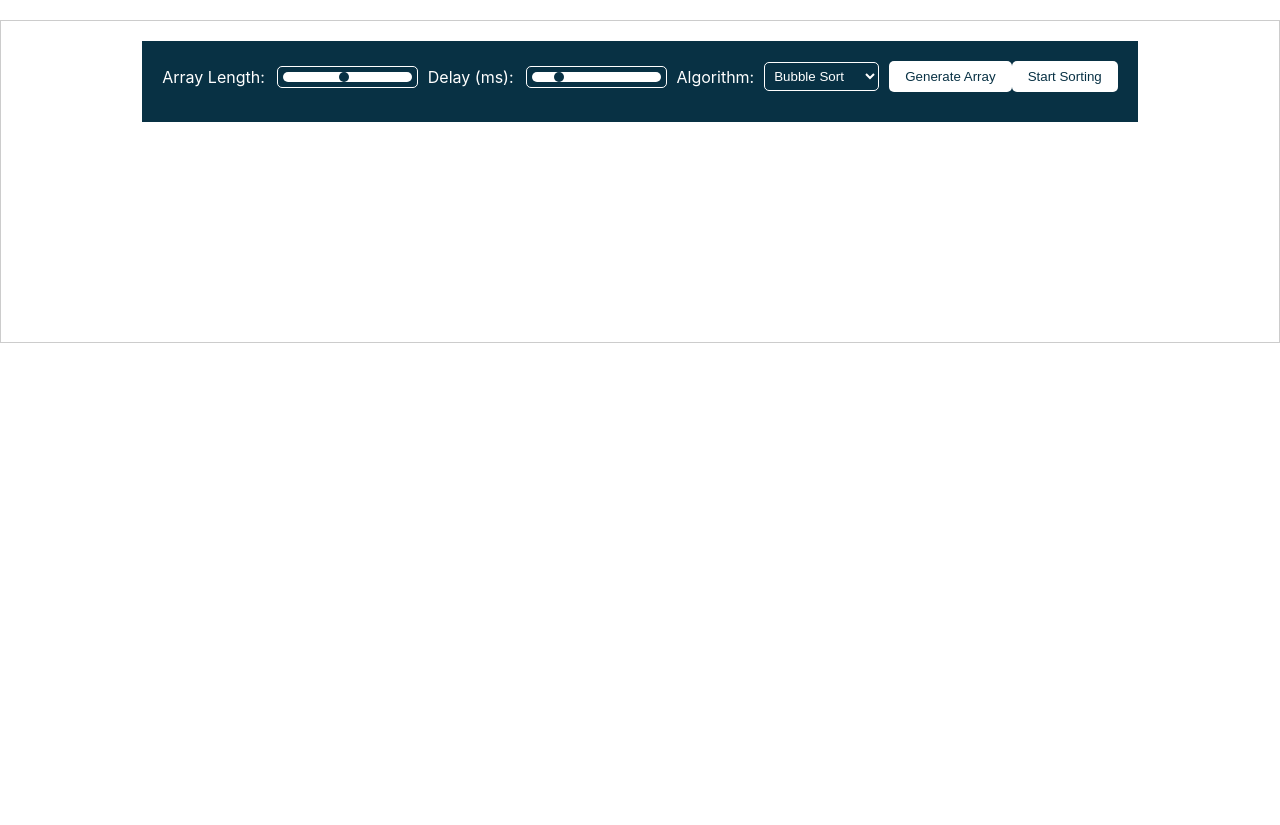
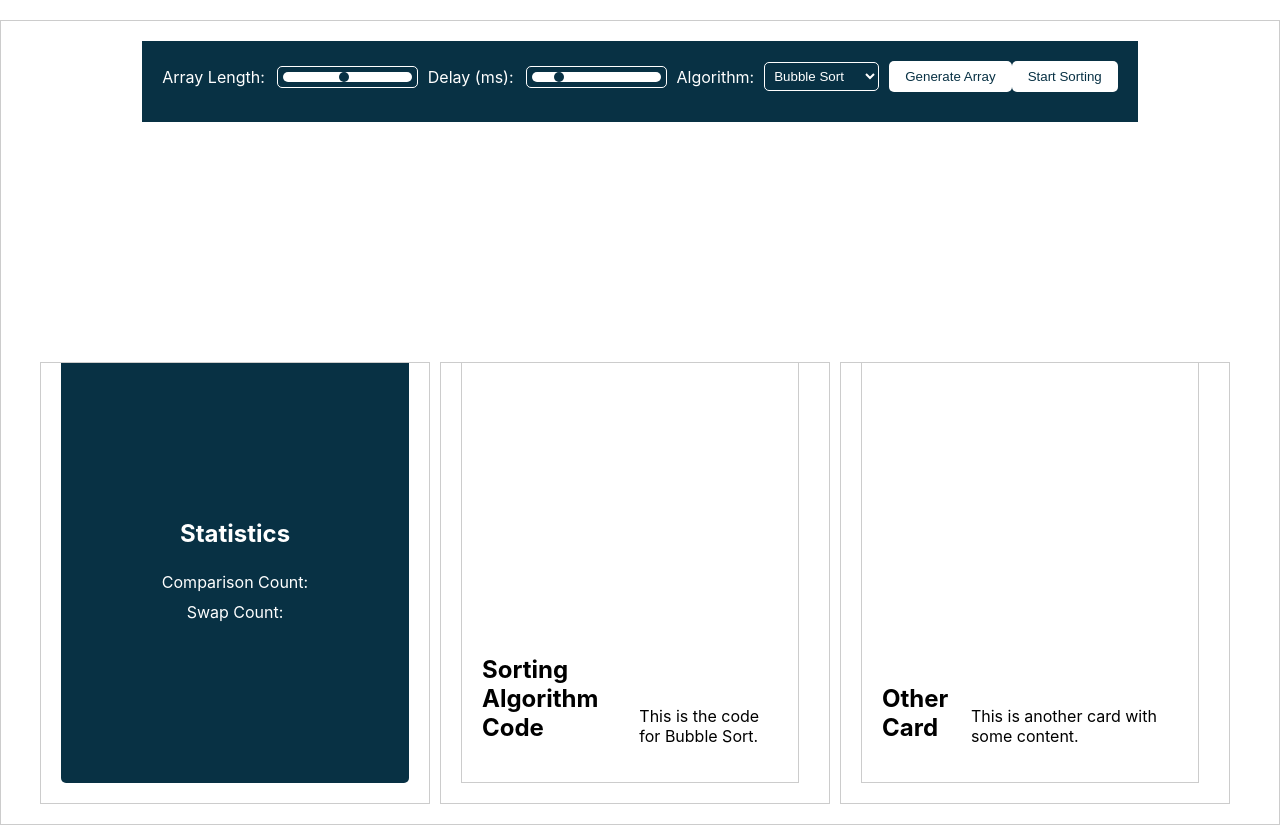
Before and after one commit to Ayush351/Sorting_Visualizer, a React (Create React App) app in the folder sorting-visualizer/: page / in a window 1280 px wide. Before the commit the page ends 800 px from the top, so only its background shows below. Built offline with nearby package versions, Linux system fonts and the light colour scheme.

Commit message:
Swap Count and Comparison Count added for Bubble and Selection sort

```diff
--- a/sorting-visualizer/src/algorithms/bubbleSort.js
+++ b/sorting-visualizer/src/algorithms/bubbleSort.js
@@ -1,5 +1,7 @@
 // bubbleSort.js
-function bubbleSort(array) {
+function bubbleSort(array, updateCounts) {
+  let comparisons = 0;
+  let swaps = 0;
   const steps = [array.slice()];
 
   const len = array.length;
@@ -7,7 +9,9 @@ function bubbleSort(array) {
   do {
     swapped = false;
     for (let i = 0; i < len - 1; i++) {
+      comparisons++;
       if (array[i] > array[i + 1]) {
+        swaps++;
         const temp = array[i];
         array[i] = array[i + 1];
         array[i + 1] = temp;
@@ -17,6 +21,7 @@ function bubbleSort(array) {
     }
   } while (swapped);
 
+  updateCounts(comparisons, swaps);
   return steps;
 }
 
--- a/sorting-visualizer/src/algorithms/selectionSort.js
+++ b/sorting-visualizer/src/algorithms/selectionSort.js
@@ -1,18 +1,25 @@
-// selectionSort.js
-async function selectionSort(array, steps = []) {
+async function selectionSort(array, updateCounts) {
+  let comparisons = 0;
+  let swaps = 0;
+  const steps = [];
+
   const length = array.length;
   for (let i = 0; i < length - 1; i++) {
     let minIndex = i;
     for (let j = i + 1; j < length; j++) {
+      comparisons++;
       if (array[j] < array[minIndex]) {
         minIndex = j;
       }
     }
     if (minIndex !== i) {
+      swaps++;
       [array[i], array[minIndex]] = [array[minIndex], array[i]]; // Swap elements
       steps.push(array.slice()); // Push current state of array to steps
     }
   }
+
+  updateCounts(comparisons, swaps);
   return steps;
 }
 
--- /dev/null
+++ b/sorting-visualizer/src/components/OtherCard.js
@@ -0,0 +1,13 @@
+import React from 'react';
+
+function OtherCard() {
+  // Placeholder content, replace with actual content
+  return (
+    <div className="card">
+      <h2>Other Card</h2>
+      <p>This is another card with some content.</p>
+    </div>
+  );
+}
+
+export default OtherCard;
--- /dev/null
+++ b/sorting-visualizer/src/components/SortingCodeCard.js
@@ -0,0 +1,13 @@
+import React from 'react';
+
+function SortingCodeCard({ algorithm }) {
+  // Placeholder content, replace with actual code display
+  return (
+    <div className="card">
+      <h2>Sorting Algorithm Code</h2>
+      <p>This is the code for {algorithm}.</p>
+    </div>
+  );
+}
+
+export default SortingCodeCard;
--- a/sorting-visualizer/src/components/SortingVisualizer.js
+++ b/sorting-visualizer/src/components/SortingVisualizer.js
@@ -1,6 +1,9 @@
 import React, { useState } from 'react';
 import Controls from './Controls';
 import ArrayBar from './ArrayBar';
+import StatisticsCard from './StatisticsCard';
+import SortingCodeCard from './SortingCodeCard';
+import OtherCard from './OtherCard';
 import bubbleSort from '../algorithms/bubbleSort';
 import mergeSort from '../algorithms/mergeSort';
 import selectionSort from '../algorithms/selectionSort';
@@ -18,19 +21,27 @@ function SortingVisualizer() {
   const [algorithm, setAlgorithm] = useState('Bubble Sort');
   const [sorting, setSorting] = useState(false);
 
+  const [comparisonCount, setComparisonCount] = useState(0);
+  const [swapCount, setSwapCount] = useState(0);
+  const [showCounts, setShowCounts] = useState(false);
+
   const startSorting = async () => {
     setSorting(true);
+    setShowCounts(false);
+
+    setComparisonCount(0);
+    setSwapCount(0);
 
     let steps = [];
     switch (algorithm) {
       case 'Bubble Sort':
-        steps = await bubbleSort(array.slice());
+        steps = await bubbleSort(array.slice(), updateCounts);
         break;
       case 'Merge Sort':
         steps = await mergeSort(array.slice(), 0, array.length - 1, []);
         break;
       case 'Selection Sort':
-        steps = await selectionSort(array.slice());
+        steps = await selectionSort(array.slice(), updateCounts);
         break;
       case 'Quick Sort':
         steps = await quickSort(array.slice(), 0, array.length - 1, []);
@@ -57,6 +68,12 @@ function SortingVisualizer() {
     }
 
     setSorting(false);
+    setShowCounts(true);
+  };
+
+  const updateCounts = (comparisons, swaps) => {
+    setComparisonCount(comparisonCount + comparisons);
+    setSwapCount(swapCount + swaps);
   };
 
   const generateRandomArray = () => {
@@ -85,10 +102,26 @@ function SortingVisualizer() {
         onStartSorting={startSorting}
         sorting={sorting}
       />
+
       <div className="array-container">
         {array.map((value, idx) => (
           <ArrayBar key={idx} value={value} idx={idx} max={1000} />
         ))}
+      </div>
+
+      <div className="container">
+        <div className="card">
+        <StatisticsCard
+          comparisonCount={showCounts ? comparisonCount : null}
+          swapCount={showCounts ? swapCount : null}
+        />
+        </div>
+        <div className="card">
+          <SortingCodeCard algorithm={algorithm} />
+        </div>
+        <div className="card">
+          <OtherCard />
+        </div>
       </div>
     </div>
   );
--- /dev/null
+++ b/sorting-visualizer/src/components/StatisticsCard.js
@@ -0,0 +1,15 @@
+// StatisticsCard.js
+import React from 'react';
+import '../styles/StatisticsCard.css';
+
+function StatisticsCard({ comparisonCount, swapCount }) {
+  return (
+    <div className="statistics-card">
+      <h2>Statistics</h2>
+      <p>Comparison Count: {comparisonCount}</p>
+      <p>Swap Count: {swapCount}</p>
+    </div>
+  );
+}
+
+export default StatisticsCard;
--- a/sorting-visualizer/src/styles/SortingVisualizer.css
+++ b/sorting-visualizer/src/styles/SortingVisualizer.css
@@ -8,6 +8,8 @@
   padding: 20px; /* Add padding around the content */
   box-sizing: border-box; /* Include padding in the width calculation */
   border: 1px solid #ccc; /* Optional border for visual separation */
+
+
 }
 
 .array-container {
@@ -27,3 +29,32 @@
   background-color: blue;
   margin: 0 2px; /* Adjust spacing between bars */
 }
+
+
+/* SortingVisualizer.css */
+
+.container {
+  display: flex;
+  flex-direction: row;
+  justify-content: flex-start; /* Align items from left to right */
+  align-items: center;
+  width: 100%;
+  max-width: 1200px;
+  margin-top: 20px;
+}
+
+.card {
+  margin-right: 10px; /* Add margin between cards */
+}
+
+@media (max-width: 768px) {
+  .container {
+    flex-direction: column; /* Stack cards vertically on small screens */
+    justify-content: center; /* Center cards vertically */
+    align-items: stretch;
+  }
+
+  .card {
+    margin: 10px 0; /* Add margin between cards */
+  }
+}
--- /dev/null
+++ b/sorting-visualizer/src/styles/StatisticsCard.css
@@ -0,0 +1,23 @@
+/* StatisticsCard.css */
+
+.statistics-card {
+    background-color: #083144; /* Dark slate background */
+    color: white; /* White text */
+    padding: 20px; /* Add padding around the content */
+    border-radius: 5px; /* Add rounded corners */
+    width: 100%; /* Take up the full width of its container */
+    height: 100%; /* Take up the full height of its container */
+    display: flex; /* Use flexbox for layout */
+    flex-direction: column; /* Arrange content vertically */
+    justify-content: center; /* Center content vertically */
+    align-items: center; /* Center content horizontally */
+    text-align: center; /* Center text */
+  }
+
+  .statistics-card h2 {
+    color: 083144; /* Green heading */
+  }
+
+  .statistics-card p {
+    margin: 5px 0; /* Add margin between paragraphs */
+  }
```
Also changed, not shown: sorting-visualizer/src/components/ArrayBar.js (line endings or trailing spaces), sorting-visualizer/src/styles/ArrayBar.css (indentation only). Lines whose indentation alone changed are shown as unchanged.
